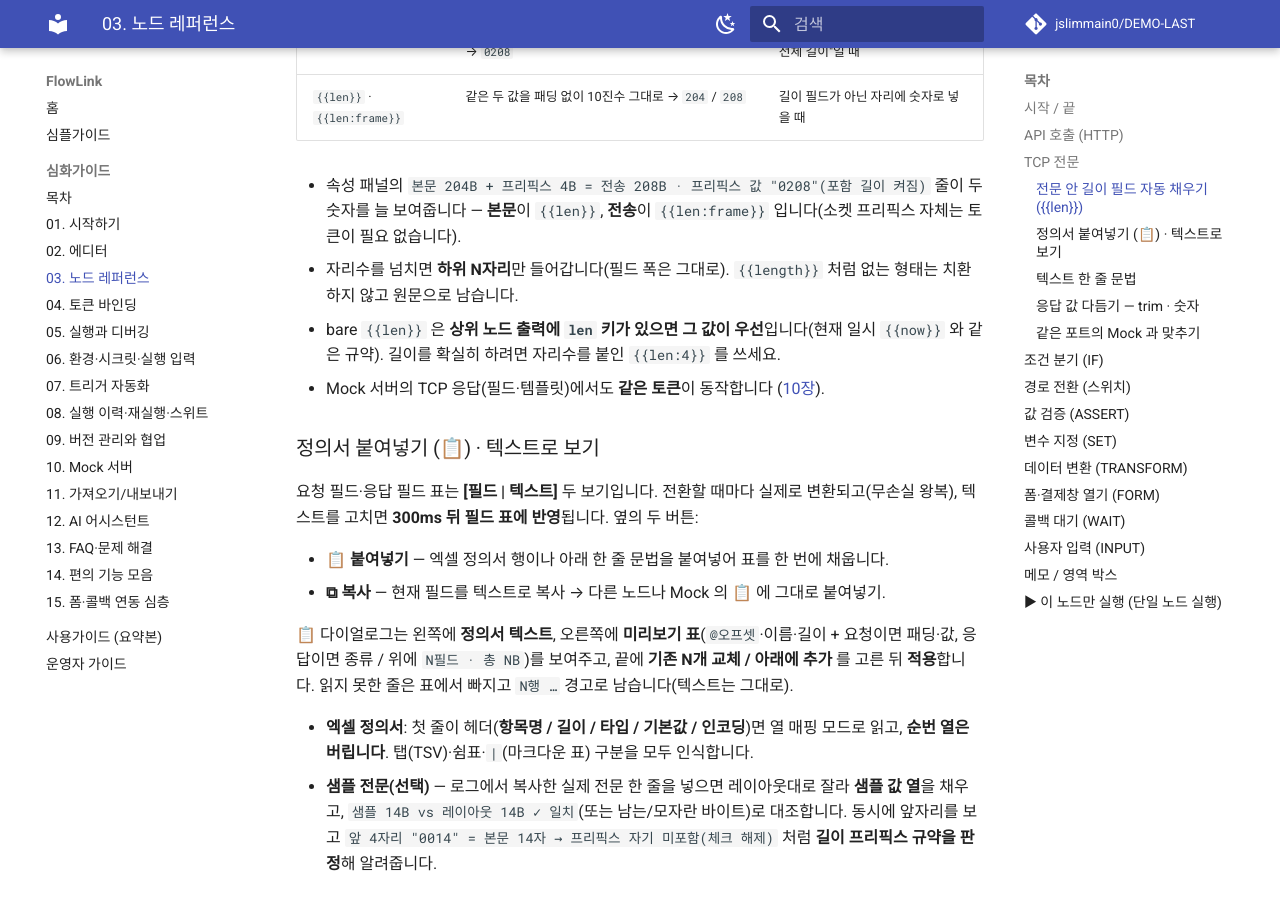
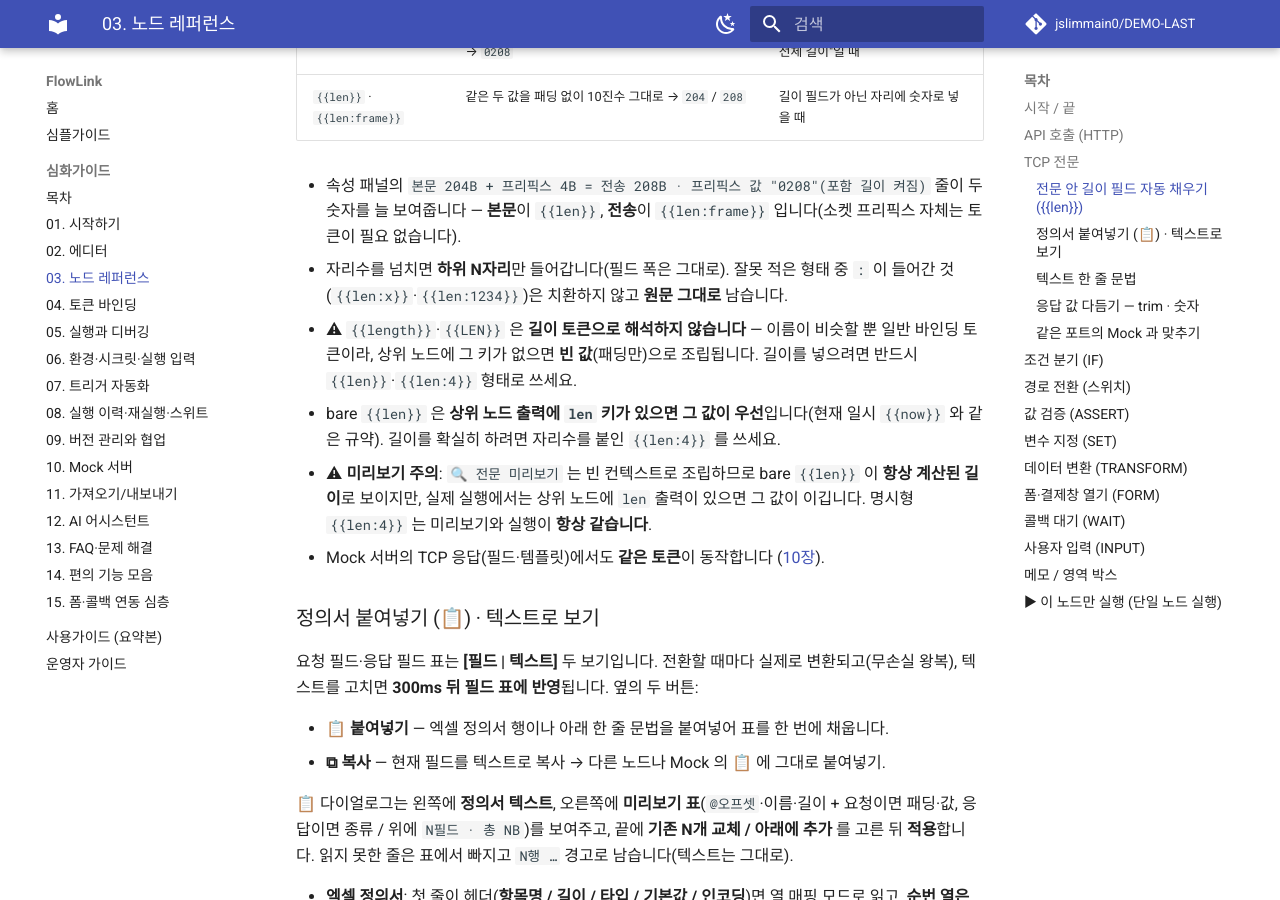
Before and after one commit to jslimmain0/DEMO-LAST, an MkDocs documentation site: the page built from docs/guide/03-노드-레퍼런스.md, in a window 1280 px wide and 900 px high, scrolled down 13250 px. Built offline with MkDocs 1.6.1 and Material for MkDocs 9.7.7, drawn with Linux system fonts in a browser that asks for light colours; comment, search, counter and statistics services are not loaded.

Commit message:
docs(tcp): {{length}} 서술 정정 + 길이 토큰 미리보기 주의
가이드가 "`{{length}}` 처럼 없는 형태는 치환하지 않고 원문으로 남습니다" 라고 적었는데 사실과 반대였다 —
TcpLen 이 안 건드릴 뿐, TokenResolver 기준으로는 **유효한 bare 바인딩 키**라 상위 노드에 length 출력이
없으면 빈 값이 된다(TcpNodeLenTest 가 {{length}} → "0004" + 공백 4 로 단언). 실제로 원문이 남는 건
':' 이 키 문자 클래스 밖이라 어느 해석기도 못 읽는 형태({{len:x}}·{{len:1234}})뿐이다.

- 03장: 원문 유지 예시를 {{len:x}}·{{len:1234}} 로 교체 + {{length}}·{{LEN}} 은 "길이 토큰이 아니라
  일반 바인딩이라 상위 값이 없으면 빈 값" 경고. 미리보기 주의 한 줄 추가 —
  🔍 전문 미리보기는 빈 컨텍스트라 bare {{len}} 이 늘 계산된 길이로 보이지만 실행에선 상위 len 이 이긴다
  (명시형 {{len:4}} 는 미리보기=실행 항상 동일).
- CLAUDE.md 2026-09-14 절 같은 문구 정정. 10장엔 해당 서술이 없어 무수정.

Co-Authored-By: Claude Opus 5 (1M context) <noreply@anthropic.com>
Claude-Session: https://claude.ai/code/session_015D7zBGLc7rVy3vDsMZaV2x

```diff
--- a/docs/guide/03-노드-레퍼런스.md
+++ b/docs/guide/03-노드-레퍼런스.md
@@ -102,8 +102,10 @@ REST API 를 호출하는 핵심 노드입니다.
 | `{{len}}` · `{{len:frame}}` | 같은 두 값을 패딩 없이 10진수 그대로 → `204` / `208` | 길이 필드가 아닌 자리에 숫자로 넣을 때 |
 
 - 속성 패널의 `본문 204B + 프리픽스 4B = 전송 208B · 프리픽스 값 "0208"(포함 길이 켜짐)` 줄이 두 숫자를 늘 보여줍니다 — **본문**이 `{{len}}`, **전송**이 `{{len:frame}}` 입니다(소켓 프리픽스 자체는 토큰이 필요 없습니다).
-- 자리수를 넘치면 **하위 N자리**만 들어갑니다(필드 폭은 그대로). `{{length}}` 처럼 없는 형태는 치환하지 않고 원문으로 남습니다.
+- 자리수를 넘치면 **하위 N자리**만 들어갑니다(필드 폭은 그대로). 잘못 적은 형태 중 `:` 이 들어간 것(`{{len:x}}`·`{{len:1234}}`)은 치환하지 않고 **원문 그대로** 남습니다.
+- ⚠ `{{length}}`·`{{LEN}}` 은 **길이 토큰으로 해석하지 않습니다** — 이름이 비슷할 뿐 일반 바인딩 토큰이라, 상위 노드에 그 키가 없으면 **빈 값**(패딩만)으로 조립됩니다. 길이를 넣으려면 반드시 `{{len}}`·`{{len:4}}` 형태로 쓰세요.
 - bare `{{len}}` 은 **상위 노드 출력에 `len` 키가 있으면 그 값이 우선**입니다(현재 일시 `{{now}}` 와 같은 규약). 길이를 확실히 하려면 자리수를 붙인 `{{len:4}}` 를 쓰세요.
+- ⚠ **미리보기 주의**: `🔍 전문 미리보기` 는 빈 컨텍스트로 조립하므로 bare `{{len}}` 이 **항상 계산된 길이**로 보이지만, 실제 실행에서는 상위 노드에 `len` 출력이 있으면 그 값이 이깁니다. 명시형 `{{len:4}}` 는 미리보기와 실행이 **항상 같습니다**.
 - Mock 서버의 TCP 응답(필드·템플릿)에서도 **같은 토큰**이 동작합니다 ([10장](10-Mock-서버.md)).
 
 ### 정의서 붙여넣기 (📋) · 텍스트로 보기
```
Also changed, not shown: CLAUDE.md (+1 -1 lines).
